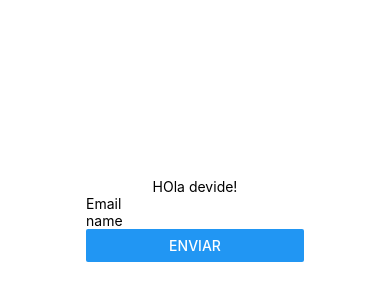
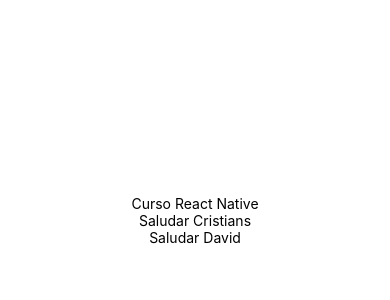
Before and after one commit to cristiandrc/react-native1, a React Native app: screen / in a window 390 px wide. Shown: the part 202-502 px from the top of the page. Built offline with nearby package versions, Linux system fonts and the light colour scheme.

Commit message:
uso de props

```diff
--- a/App.js
+++ b/App.js
@@ -1,11 +1,12 @@
 import { StyleSheet, Text, View } from "react-native";
-import LoginForm from "./src/components/LoginForm";
+import Saludar from "./src/components/Saludar";
 
 export default function App() {
   return (
     <View style={styles.container}>
-      <Text>HOla devide!</Text>
-      <LoginForm />
+      <Text>Curso React Native</Text>
+      <Saludar name="Cristians" />
+      <Saludar name="David" />
     </View>
   );
 }
--- a/src/components/LoginForm.jsx
+++ b/src/components/LoginForm.jsx
@@ -6,7 +6,7 @@
     <View>
       <TextInput placeholder="Email" />
       <TextInput placeholder="name" />
-      <Button title="Enviar" onPress={() => console.log("enviar")} />
+      <Button title="Enviar" onPress={() => console.log("envirar")} />
     </View>
   );
 }
--- /dev/null
+++ b/src/components/Saludar.jsx
@@ -0,0 +1,10 @@
+import { View, Text } from "react-native";
+import React from "react";
+
+export default function Saludar({ name }) {
+  return (
+    <View>
+      <Text>Saludar {name}</Text>
+    </View>
+  );
+}
```
